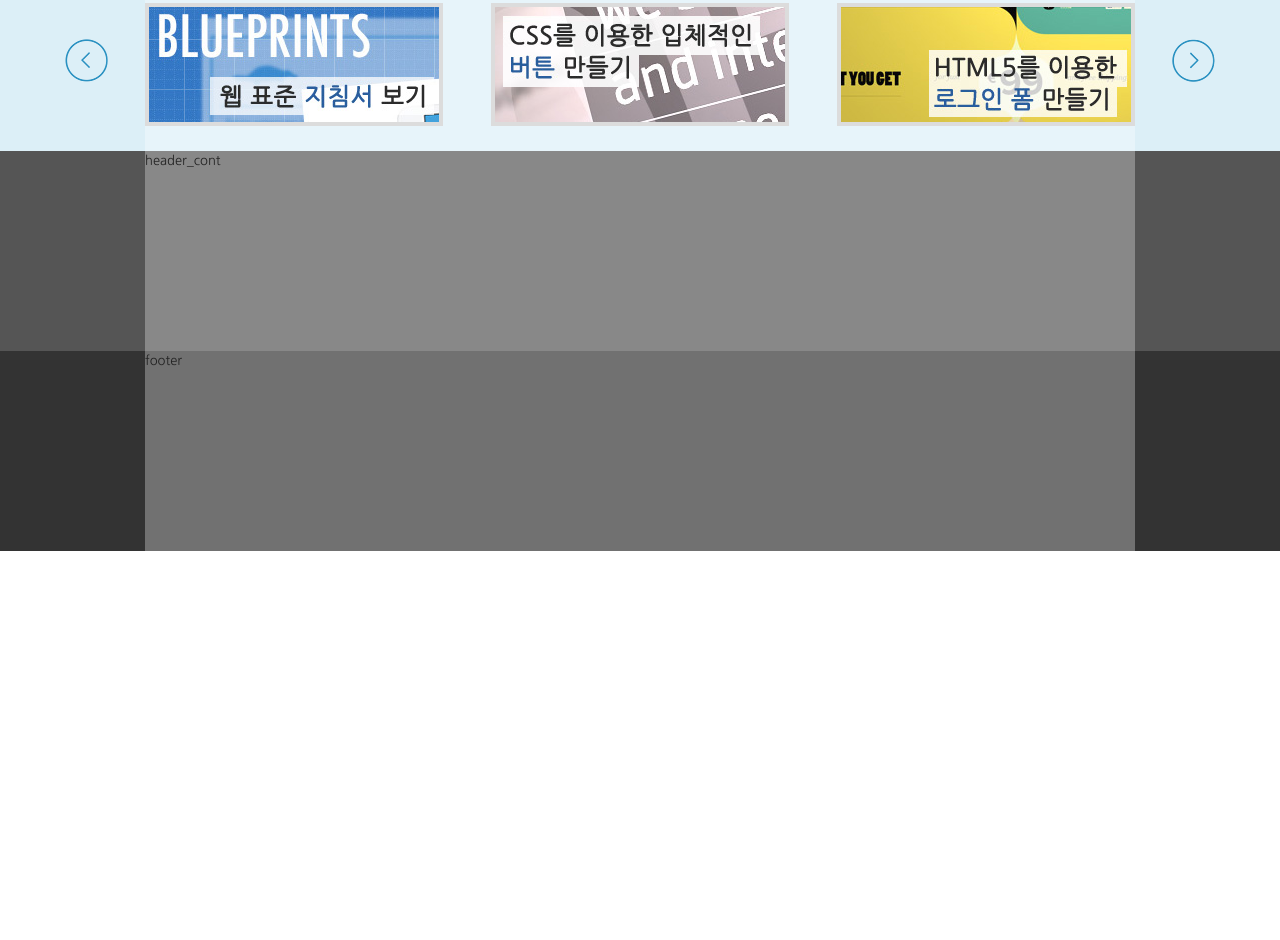
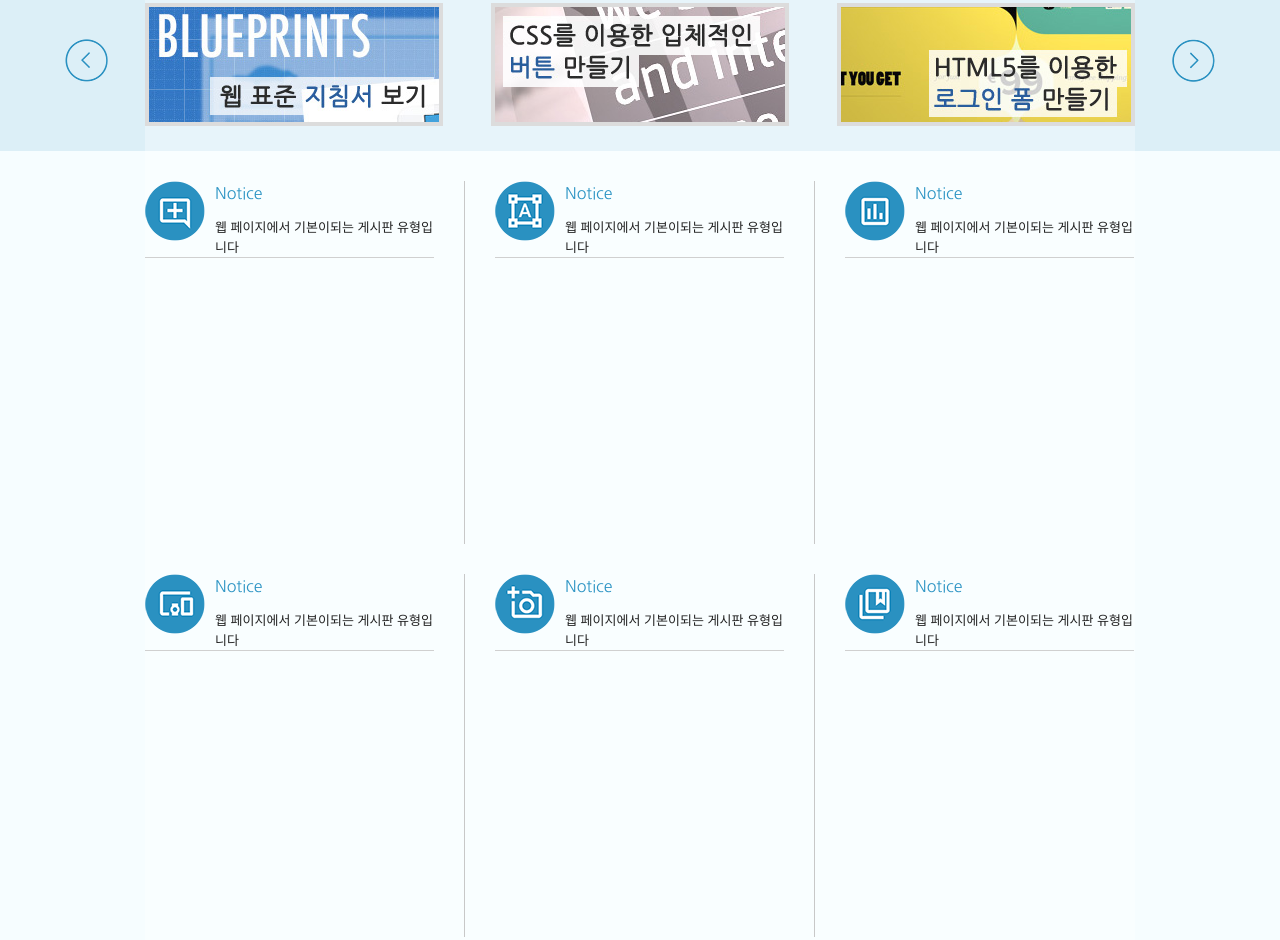
Before and after one commit to jong-seoung/webmake, a plain HTML site: page web_Training/index.html in a window 1280 px wide. Shown: the part 644-1584 px from the top of the page. Before the commit the page ends 1195 px from the top, so only its background shows below. Drawn offline with Linux system fonts and the light colour scheme; a web font is replaced by a local one.

Commit message:
[Add] 컨텐츠 레이아웃
컨텐츠 레이아웃 부분 기능 추가

```diff
--- a/web_Training/css/style.css
+++ b/web_Training/css/style.css
@@ -14,7 +14,7 @@
 #cont_nav {background-color: #f6fdff;}
 #cont_tit {background-color: #eaf7fd;}
 #cont_ban {background-color: #dceff7;}
-#cont_cont{width: 100%; height: 200px; background: #555;}
+#cont_cont{background-color: #f6fdff;}
 
 /* 컨테이너 */
 .container {width: 990px; margin: 0 auto; height: inherit; background: rgb(255,255,255,0.3); }
@@ -73,3 +73,31 @@
 .ban ul li.ban_img3{text-align: right;}
 .ban ul li img{border: 4px solid #dcdcdc;}
 .ban ul li img:hover{border-color: #98bcdc;}
+
+/* 컨텐츠 */
+.cont {overflow: hidden; padding-top: 30px;}
+.cont .column {position: relative; float: left; width: 289px; height: 363px; margin: 0 30px 30px 0; padding-right: 30px;}
+.cont .col1 {border-right: 1px solid #c8c8c8;}
+.cont .col2 {border-right: 1px solid #c8c8c8;}
+.cont .col3 {margin-right: 0; padding-right: 0;}
+.cont .col4 {border-right: 1px solid #c8c8c8;}
+.cont .col5 {border-right: 1px solid #c8c8c8;}
+.cont .col6 {margin-right: 0; padding-right: 0;}
+
+.cont .column .ico_img {display: block; width: 60px; height: 60px; background: url(../img/icon.png) no-repeat; position: absolute; left: 0; top: 0;}
+.cont .column .ico_tit {padding-left: 70px; font-size: 16px; color: #2c94c4;}
+.cont .column .ico_desc {padding-left: 70px; border-bottom: 1px solid #d0d0d0;}
+
+.cont .col1 .ico_img {background-position: 0px -240px;}
+.cont .col2 .ico_img {background-position: 0px -300px;}
+.cont .col3 .ico_img {background-position: 0px -360px;}
+.cont .col4 .ico_img {background-position: 0px -420px;}
+.cont .col5 .ico_img {background-position: 0px -480px;}
+.cont .col6 .ico_img {background-position: 0px -540px;}
+
+.cont .col1 .ico_img:hover {background-position: -60px -240px;}
+.cont .col2 .ico_img:hover {background-position: -60px -300px;}
+.cont .col3 .ico_img:hover {background-position: -60px -360px;}
+.cont .col4 .ico_img:hover {background-position: -60px -420px;}
+.cont .col5 .ico_img:hover {background-position: -60px -480px;}
+.cont .col6 .ico_img:hover {background-position: -60px -540px;}
--- a/web_Training/index.html
+++ b/web_Training/index.html
@@ -141,7 +141,40 @@
             </div>
             <!-- cont_cont -->
             <div id="cont_cont">
-                <div class="container">header_cont</div>
+                <div class="container">
+                    <div class="cont">
+                        <div class="column col1">
+                            <h3><span class="ico_img ir_pm">아이콘</span><span class="ico_tit">Notice</span></h3>
+                            <p class="ico_desc">웹 페이지에서 기본이되는 게시판 유형입니다</p>
+                        </div>
+                        <!-- col1 -->
+                        <div class="column col2">
+                            <h3><span class="ico_img ir_pm">아이콘</span><span class="ico_tit">Notice</span></h3>
+                            <p class="ico_desc">웹 페이지에서 기본이되는 게시판 유형입니다</p>
+                        </div>
+                        <!-- col2 -->
+                        <div class="column col3">
+                            <h3><span class="ico_img ir_pm">아이콘</span><span class="ico_tit">Notice</span></h3>
+                            <p class="ico_desc">웹 페이지에서 기본이되는 게시판 유형입니다</p>
+                        </div>
+                        <!-- col3 -->
+                        <div class="column col4">
+                            <h3><span class="ico_img ir_pm">아이콘</span><span class="ico_tit">Notice</span></h3>
+                            <p class="ico_desc">웹 페이지에서 기본이되는 게시판 유형입니다</p>
+                        </div>
+                        <!-- col4 -->
+                        <div class="column col5">
+                            <h3><span class="ico_img ir_pm">아이콘</span><span class="ico_tit">Notice</span></h3>
+                            <p class="ico_desc">웹 페이지에서 기본이되는 게시판 유형입니다</p>
+                        </div>
+                        <!-- col5 -->
+                        <div class="column col6">
+                            <h3><span class="ico_img ir_pm">아이콘</span><span class="ico_tit">Notice</span></h3>
+                            <p class="ico_desc">웹 페이지에서 기본이되는 게시판 유형입니다</p>
+                        </div>
+                        <!-- col6 -->
+                    </div>
+                </div>
             </div>
         </div>
         <!-- content -->
```
